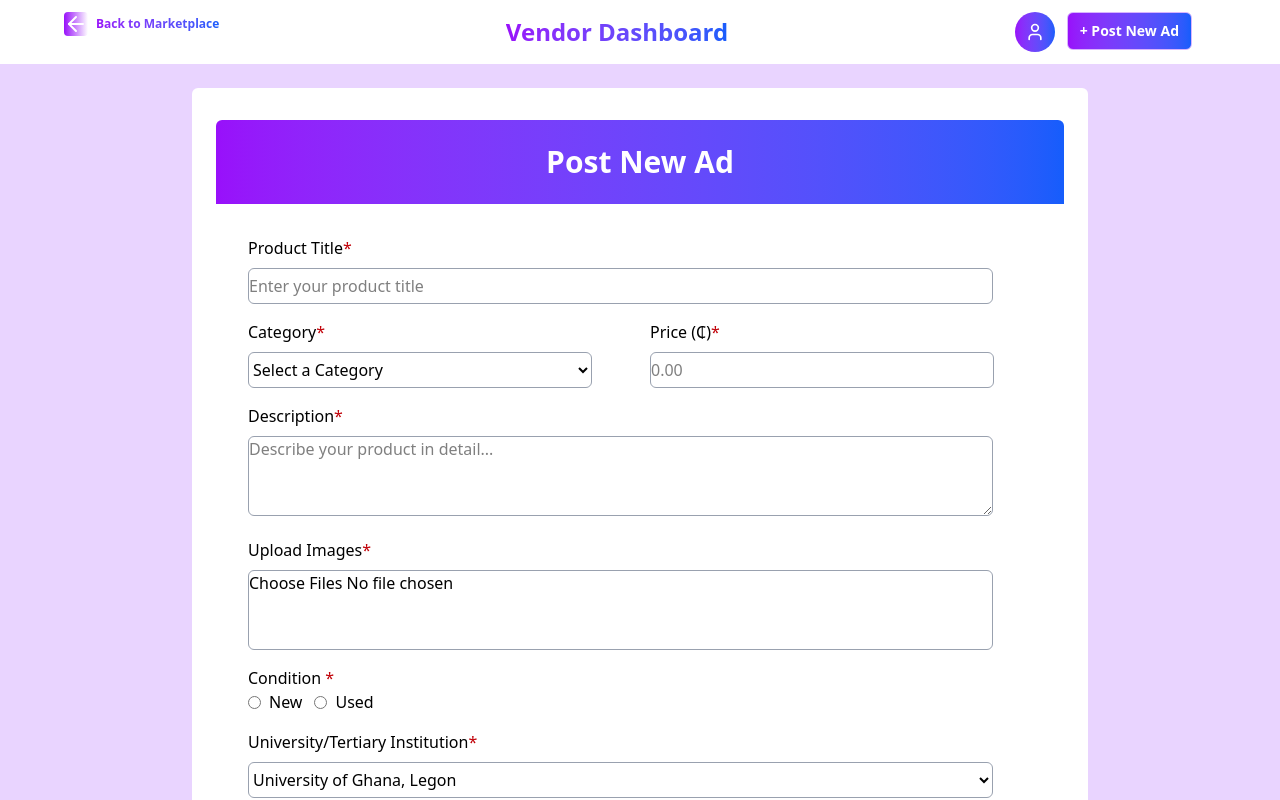
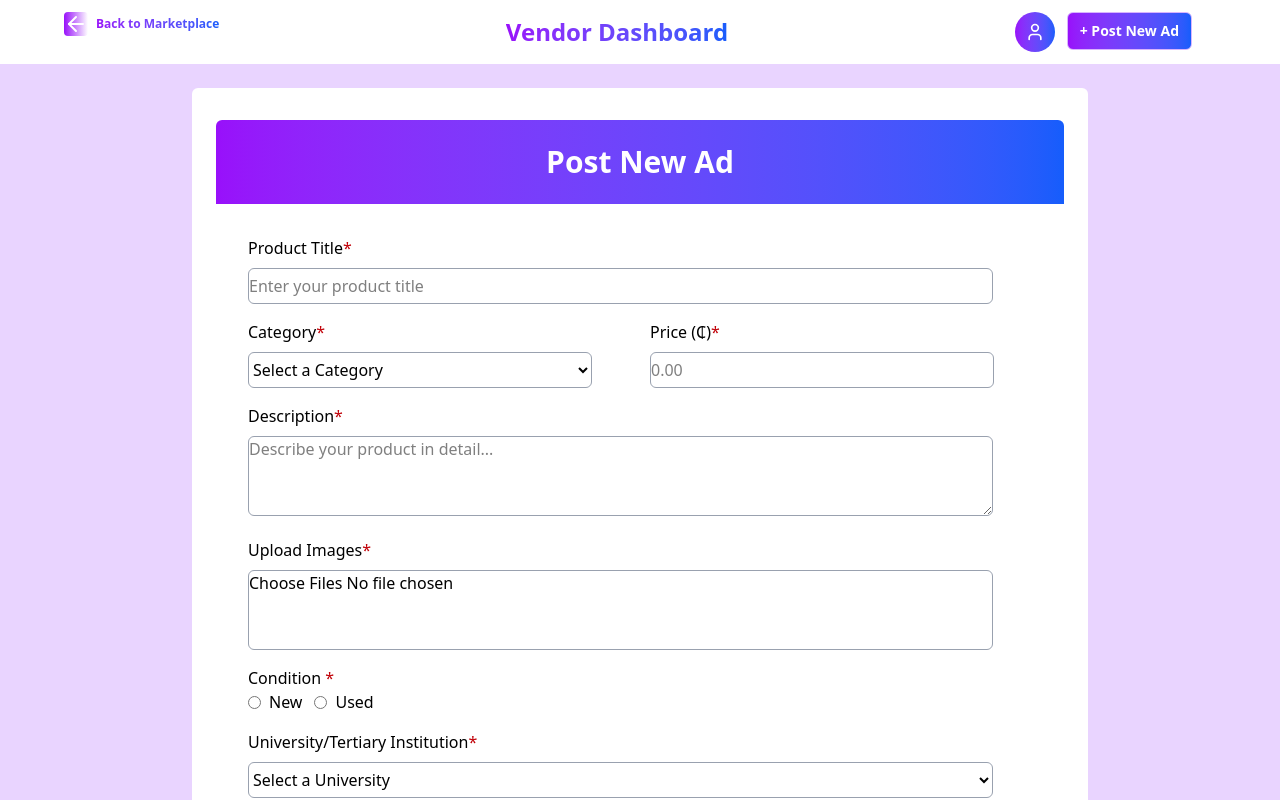
Before and after one commit to TopTier5/buyversity, a React (Vite) app: page /vendor-form in a window 1280 px wide. Shown: the top 800 px of the page. Built offline with nearby package versions, Linux system fonts and the light colour scheme.

Commit message:
integration

```diff
--- a/package.json
+++ b/package.json
@@ -10,6 +10,7 @@
     "preview": "vite preview"
   },
   "dependencies": {
+    "axios": "^1.10.0",
     "lucide-react": "^0.517.0",
     "react": "^19.1.0",
     "react-dom": "^19.1.0",
--- a/src/pages/VendorForm.jsx
+++ b/src/pages/VendorForm.jsx
@@ -1,50 +1,84 @@
 import { useState } from "react";
 import VendorNav from "../components/VendorNav";
 
-
 export default function VendorForm() {
-
-    const [university, setUniversity] = useState('');
-    const [customUniversity, setCustomUniversity] = useState('');
-
+    const [title, setTitle] = useState("");
+    const [description, setDescription] = useState("");
+    const [price, setPrice] = useState("");
+    const [category, setCategory] = useState("");
+    const [location, setLocation] = useState("");
+    const [condition, setCondition] = useState("");
+    const [university, setUniversity] = useState("");
+    const [customUniversity, setCustomUniversity] = useState("");
 
     const today = new Date().toISOString().split("T")[0];
 
+    const handleSubmit = async (e) => {
+        e.preventDefault();
 
+        const adData = {
+            title, description, price, category, location,condition,
+            university: university === "other" ? customUniversity : university,
+            date: today,
+        };
 
+        try {
+            const response = await fetch("https://buyversitybackend-api.onrender.com/api/v1/adverts", {
+                method: "POST",
+                headers: {
+                    "Content-Type": "application/json",
+                    Authorization: `Bearer ${localStorage.getItem("token")}`,
+                },
+                body: JSON.stringify(adData),
+            });
 
+            const result = await response.json();
+
+            if (response.ok) {
+                alert("Ad posted successfully!");
+            } else {
+                alert(`Failed: ${result.message || "Something went wrong"}`);
+            }
+        } catch (error) {
+            console.error("Error posting ad:", error);
+            alert("An error occurred. Try again.");
+        }
+    };
 
     return (
-
-
         <>
             <VendorNav />
-
-
-            <section className="flex flex-col items-center min-h-screen bg-purple-200" >
-
+            <form onSubmit={handleSubmit} className="flex flex-col items-center min-h-screen bg-purple-200">
                 <div className="mt-6 rounded-md min-h-screen w-full max-w-4xl bg-white px-6 py-8">
-                    <div>
                     <h1 className="w-full text-center text-2xl sm:text-3xl lg:text-3xl font-bold text-white bg-gradient-to-r from-purple-600 to-blue-600 py-6 rounded-t-md">
                         Post New Ad
                     </h1>
+
+                    <div className="flex flex-col p-8">
+                        <div>
+                            <label>Product Title<span className="text-red-700">*</span></label>
+                            <input
+                                type="text"
+                                name="title"
+                                value={title}
+                                onChange={(e) => setTitle(e.target.value)}
+                                placeholder="Enter your product title"
+                                className="border border-gray-400 rounded-md w-[95%] h-9 mt-2"
+                                required
+                            />
                         </div>
 
-
-                    <div>
-                        <form action="" className="flex flex-col  p-8">
-                            <div>
-                                <label htmlFor="Product Title">Product Title<span className="text-red-700">*</span></label>
-                                <input type="text" name="title" id="text" placeholder="Enter your product title"
-                                    className="border border-gray-400 rounded-md w-[95%] h-9 mt-2" required />
-                            </div>
                         <div className="mt-4 flex flex-row">
                             <div className="flex-1/2">
-                                    <label htmlFor="Category">Category<span className="text-red-700">*</span></label>
-                                    <select name="category" id="category" className=" border border-gray-400 rounded-md  w-[90%]
-                          h-9 mt-2 " required>
-                                        <option selected disabled>Select a Category
-                                        </option>
+                                <label>Category<span className="text-red-700">*</span></label>
+                                <select
+                                    name="category"
+                                    value={category}
+                                    onChange={(e) => setCategory(e.target.value)}
+                                    className="border border-gray-400 rounded-md w-[90%] h-9 mt-2"
+                                    required
+                                >
+                                    <option disabled value="">Select a Category</option>
                                     <option value="electronics">Electronics</option>
                                     <option value="hostel essentials">Hostel Essentials</option>
                                     <option value="clothing and accessories">Clothing and Accessories</option>
@@ -53,87 +87,142 @@ export default function VendorForm() {
                                     <option value="other">Other</option>
                                 </select>
                             </div>
+
                             <div className="flex-1/2 ml-5">
-                                    <label htmlFor="Price">Price (₵)<span className="text-red-700">*</span></label>
-                                    <input type="number" name="price" id="price" placeholder="0.00" className="border border-gray-400 rounded-md w-[90%] h-9
-                            mt-2 " required />
+                                <label>Price (₵)<span className="text-red-700">*</span></label>
+                                <input
+                                    type="number"
+                                    name="price"
+                                    value={price}
+                                    onChange={(e) => setPrice(e.target.value)}
+                                    placeholder="0.00"
+                                    className="border border-gray-400 rounded-md w-[90%] h-9 mt-2"
+                                    required
+                                />
                             </div>
-                            </div >
-                            <div className="mt-4">
-                                <label htmlFor="Description">Description<span className="text-red-700">*</span></label>
-                                <textarea name="description" id="text" placeholder="Describe your product in detail..."
-                                    className="border border-gray-400 rounded-md w-[95%] h-20 mt-2" required />
                         </div>
 
                         <div className="mt-4">
-                                <label htmlFor="upload images">Upload Images<span className="text-red-700">*</span></label>
-                                <input type="file" name="image" id="image" accept="image/*" multiple className="border border-gray-400 rounded-md w-[95%] h-20 mt-2" required />
+                            <label>Description<span className="text-red-700">*</span></label>
+                            <textarea
+                                name="description"
+                                value={description}
+                                onChange={(e) => setDescription(e.target.value)}
+                                placeholder="Describe your product in detail..."
+                                className="border border-gray-400 rounded-md w-[95%] h-20 mt-2"
+                                required
+                            />
                         </div>
 
                         <div className="mt-4">
-                                <label className="">Condition <span className="text-red-700">*</span>
+                            <label>Upload Images<span className="text-red-700">*</span></label>
+                            <input
+                                type="file"
+                                name="image"
+                                id="image"
+                                accept="image/*"
+                                multiple
+                                className="border border-gray-400 rounded-md w-[95%] h-20 mt-2"
+                                required
+                            />
+                        </div>
+
+                        <div className="mt-4">
+                            <label>Condition <span className="text-red-700">*</span></label>
+                            <div className="flex gap-3">
+                                <label className="inline-flex items-center">
+                                    <input
+                                        type="radio"
+                                        name="condition"
+                                        value="new"
+                                        checked={condition === "new"}
+                                        onChange={(e) => setCondition(e.target.value)}
+                                        className="form-radio"
+                                        required
+                                    />
+                                    <span className="ml-2">New</span>
                                 </label>
-                                <div className="flex gap-3">
-                                    <label className="inline-flex items-center"><input type="radio" name="condition" value="new" className="form-radio" required /> <span className="ml-2">New</span></label>
-                                    <label className="inline-flex items-center"><input type="radio" name="condition" value="Used" className="form-radio" required /> <span className="ml-2">Used</span></label>
+                                <label className="inline-flex items-center">
+                                    <input
+                                        type="radio"
+                                        name="condition"
+                                        value="used"
+                                        checked={condition === "used"}
+                                        onChange={(e) => setCondition(e.target.value)}
+                                        className="form-radio"
+                                        required
+                                    />
+                                    <span className="ml-2">Used</span>
+                                </label>
                             </div>
                         </div>
-                            <div className=" mt-4">
-                                <div><label htmlFor="University/Tertiary Institution" >University/Tertiary Institution<span className="text-red-700">*</span></label>
-                                    <select name="university/tertiaryinstituton" id="university/tertiayinstitution" className="border border-gray-400 rounded-md w-[95%] h-9 mt-2" required
+
+                        <div className="mt-4">
+                            <label>University/Tertiary Institution<span className="text-red-700">*</span></label>
+                            <select
                                 value={university}
-                                        onChange={(e) => setUniversity(e.target.value)}>
-                                        <option selected disabled>Select a Category
-                                        </option>
+                                onChange={(e) => setUniversity(e.target.value)}
+                                className="border border-gray-400 rounded-md w-[95%] h-9 mt-2"
+                                required
+                            >
+                                <option disabled value="">Select a University</option>
                                 <option value="university of ghana,legon">University of Ghana, Legon</option>
                                 <option value="university of cape coast">University of Cape Coast</option>
                                 <option value="ashesi university">Ashesi University</option>
                                 <option value="central university">Central University</option>
-                                        <option value="kwame nkrumah university of science and technology">Kwame Nkrumah University of Science and Technology</option>
-                                        <option value="university of health and allied sciences">University of Health and Allied Sciences</option>
-                                        <option value="university of professional studies">University of Professional Studies</option>
-                                        <option value="ghana  communication technology university">Ghana Communication Technology  University</option>
+                                <option value="kwame nkrumah university of science and technology">KNUST</option>
+                                <option value="university of health and allied sciences">UHAS</option>
+                                <option value="university of professional studies">UPSA</option>
+                                <option value="ghana communication technology university">GCTU</option>
                                 <option value="regional maritime university">Regional Maritime University</option>
-                                        Accra Technical University
                                 <option value="other">Other</option>
                             </select>
                         </div>
+
                         {university === "other" && (
                             <div className="mt-4">
-                                        <label htmlFor="customUniversity">Enter Your University If not listed above <span className="text-red-700">*</span></label>
+                                <label>Enter Your University <span className="text-red-700">*</span></label>
                                 <input
                                     type="text"
-                                            name="customUniversity"
-                                            id="customUniversity"
-                                            placeholder="Enter your university name"
                                     value={customUniversity}
                                     onChange={(e) => setCustomUniversity(e.target.value)}
-                                            className="border border-gray-400 rounded-md w-[95%] h-9 mt-2" required={university === "othere"}
+                                    className="border border-gray-400 rounded-md w-[95%] h-9 mt-2"
+                                    required
                                 />
                             </div>
                         )}
 
                         <div className="mt-4">
-                                    <label htmlFor="Location"> Location<span className="text-red-700">*</span></label>
-                                    <input type="text" id="location" placeholder="Enter your location" className="border border-gray-400 rounded-md w-[95%] h-9
-                            mt-2 " required />
+                            <label>Location<span className="text-red-700">*</span></label>
+                            <input
+                                type="text"
+                                value={location}
+                                onChange={(e) => setLocation(e.target.value)}
+                                placeholder="Enter your location"
+                                className="border border-gray-400 rounded-md w-[95%] h-9 mt-2"
+                                required
+                            />
                         </div>
 
                         <div className="mt-4">
-                                    <label htmlFor="date">Date<span className="text-red-700">*</span></label>
-                                    <input type="date" id="date" className="border border-gray-400 rounded-md
-                                 w-[95%] mt-2 h-9" required min={today} max={today} />
+                            <label>Date<span className="text-red-700">*</span></label>
+                            <input
+                                type="date"
+                                value={today}
+                                readOnly
+                                className="border border-gray-400 rounded-md w-[95%] mt-2 h-9"
+                                required
+                            />
                         </div>
+
                         <div className="mt-10 text-center">
-                                    <button className="text-xl font-bold text-white bg-gradient-to-r from-purple-600 to-blue-600 border border-none rounded-md w-[95%] h-10 mr-9 cursor-pointer hover:shadow-2xl shadow-blue-700">Submit</button>
+                            <button type="submit" className="text-xl font-bold text-white bg-gradient-to-r from-purple-600 to-blue-600 border border-none rounded-md w-[95%] h-10 mr-9 cursor-pointer hover:shadow-2xl shadow-blue-700">
+                                Submit
+                            </button>
+                        </div>
                     </div>
                 </div>
             </form>
-                    </div>
-
-                </div>
-
-            </section>
         </>
     );
 }
```
Also changed, not shown: src/pages/VendorDashboard.jsx (+41 -9 lines). Lines whose indentation alone changed are shown as unchanged.
